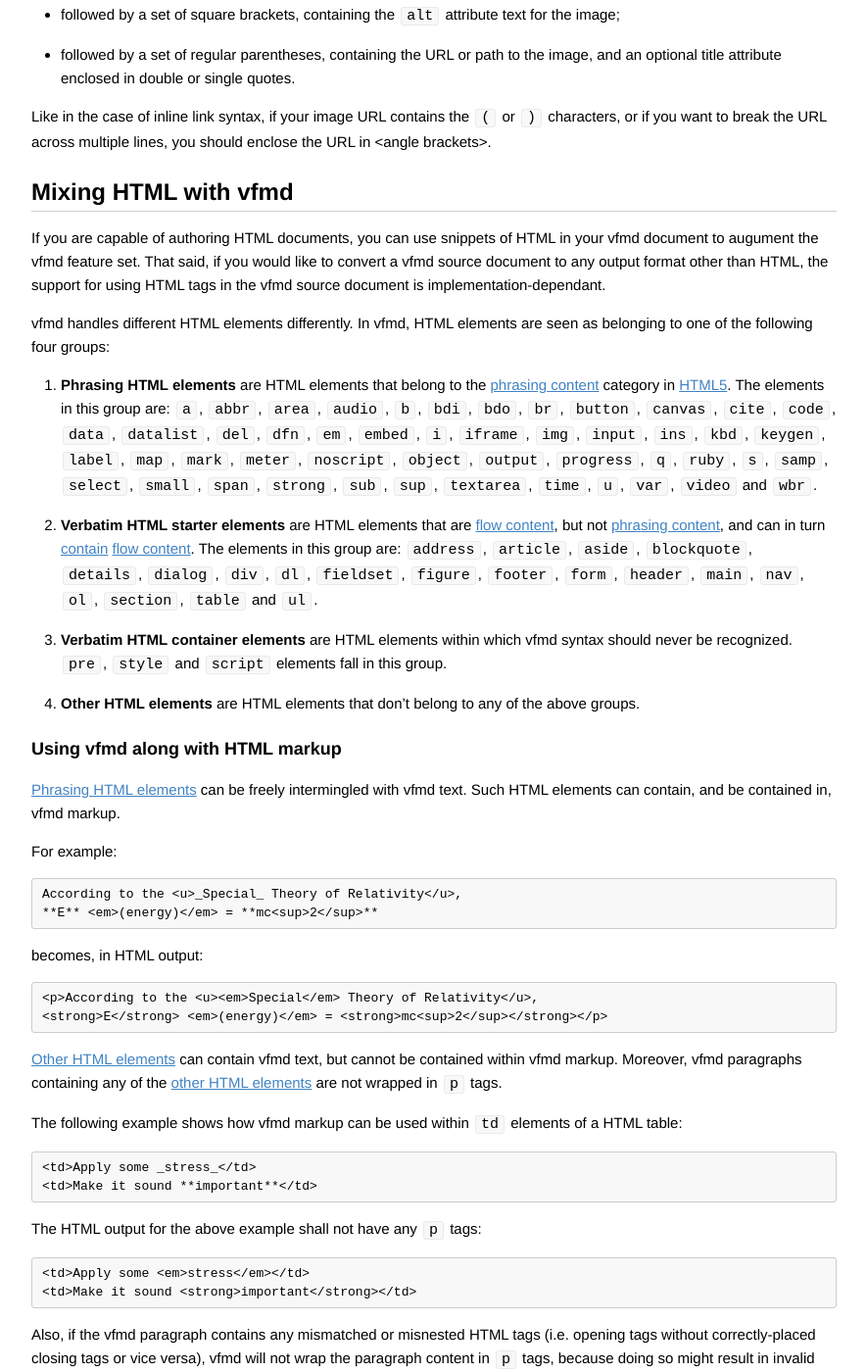
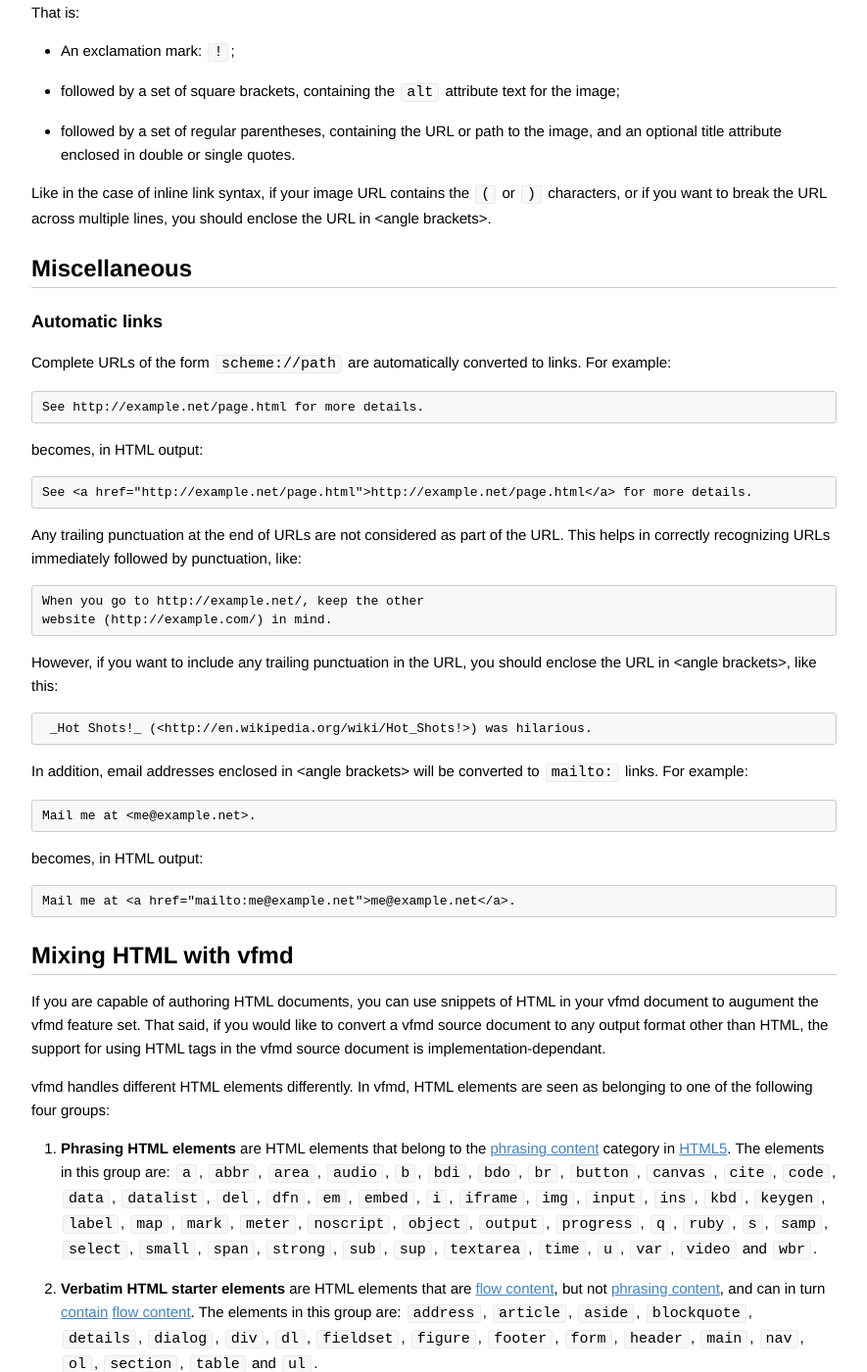
Before and after one commit to vfmd/vfmd-spec, a Jekyll site: the page built from userguide.md, in a window 1280 px wide and 1400 px high, scrolled down 15284 px. Shown: the whole window at 98% size, without its empty margins (197-1082 px from the left). Built offline with Jekyll 4.4.1, drawn with Linux system fonts in a browser that asks for light colours; Markdown is read by kramdown in place of the engine named in the settings; some of the changed text lies outside the part shown.

Commit message:
userguide: Automatic links

```diff
--- a/userguide.md
+++ b/userguide.md
@@ -41,6 +41,8 @@ also supports span-level markup like emphasis, links and inline-code.
       * [Emphasis]
       * [Code]
       * [Images]
+  * [Miscellaneous]
+      * [Automatic links]
   * [Mixing HTML with vfmd]
       * [Using vfmd along with HTML markup]
       * [Verbatim HTML]
@@ -842,6 +844,44 @@ Like in the case of inline link syntax, if your image URL contains the
 `(` or `)` characters, or if you want to break the URL across multiple
 lines, you should enclose the URL in \<angle brackets\>.
 
+<h2 id="misc">Miscellaneous</h2>
+
+[Miscellaneous]: #misc
+
+<h3 id="automatic-links">Automatic links</h3>
+
+[Automatic links]: #automatic-links
+
+Complete URLs of the form `scheme://path` are automatically converted to
+links. For example:
+
+    See http://example.net/page.html for more details.
+
+becomes, in HTML output:
+
+    See <a href="http://example.net/page.html">http://example.net/page.html</a> for more details.
+
+Any trailing punctuation at the end of URLs are not considered as part
+of the URL. This helps in correctly recognizing URLs immediately
+followed by punctuation, like:
+
+    When you go to http://example.net/, keep the other
+    website (http://example.com/) in mind.
+
+However, if you want to include any trailing punctuation in the URL, you
+should enclose the URL in \<angle brackets\>, like this:
+
+     _Hot Shots!_ (<http://en.wikipedia.org/wiki/Hot_Shots!>) was hilarious.
+
+In addition, email addresses enclosed in \<angle brackets\> will be
+converted to `mailto:` links. For example:
+
+    Mail me at <me@example.net>.
+
+becomes, in HTML output:
+
+    Mail me at <a href="mailto:me@example.net">me@example.net</a>.
+
 <h2 id="mixing-html-with-vfmd">Mixing HTML with vfmd</h2>
 
 [Mixing HTML with vfmd]: #mixing-html-with-vfmd
```
